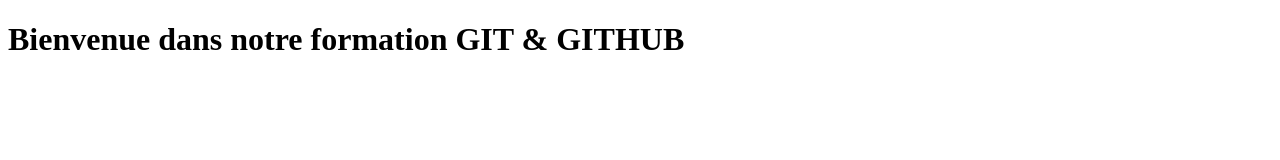
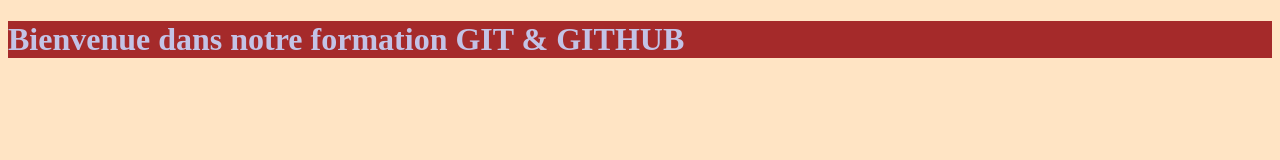
Before and after one commit to Jeweher/FirstRrpo, a plain HTML site: page index.html in a window 1280 px wide. Drawn offline with Linux system fonts and the light colour scheme.

Commit message:
modification de fichier style.css

```diff
--- a/index.html
+++ b/index.html
@@ -4,6 +4,7 @@
     <meta charset="UTF-8">
     <meta name="viewport" content="width=<device-width>, initial-scale=1.0">
     <title>Document</title>
+    <link rel="stylesheet" href="style.css"
 </head>
 <body>
     <script src="app.js"></script>
--- a/style.css
+++ b/style.css
@@ -0,0 +1,7 @@
+h1{
+    color: rgb(195, 195, 230);
+    background-color: brown;
+}
+body{
+    background-color: bisque;
+}
```
